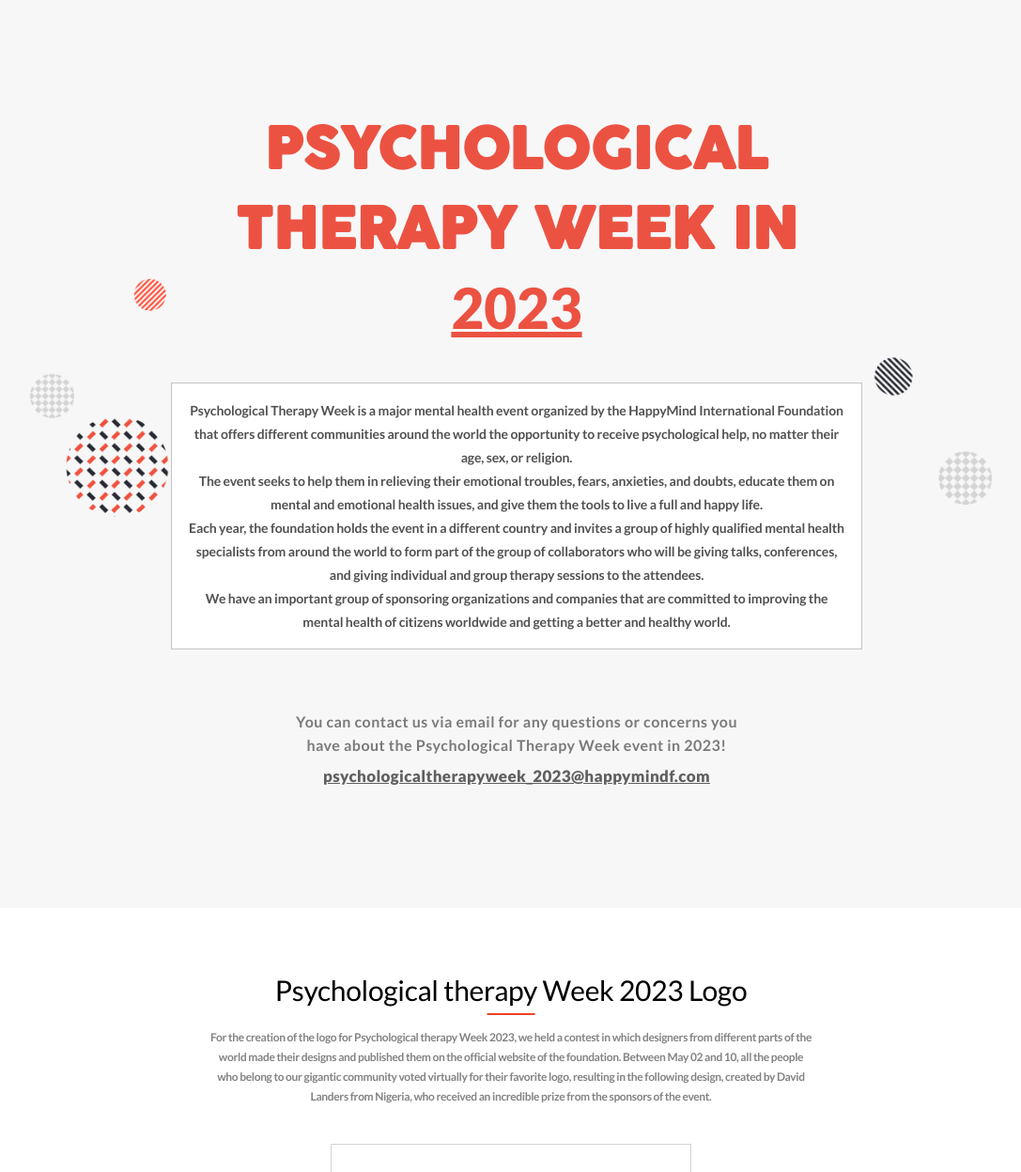
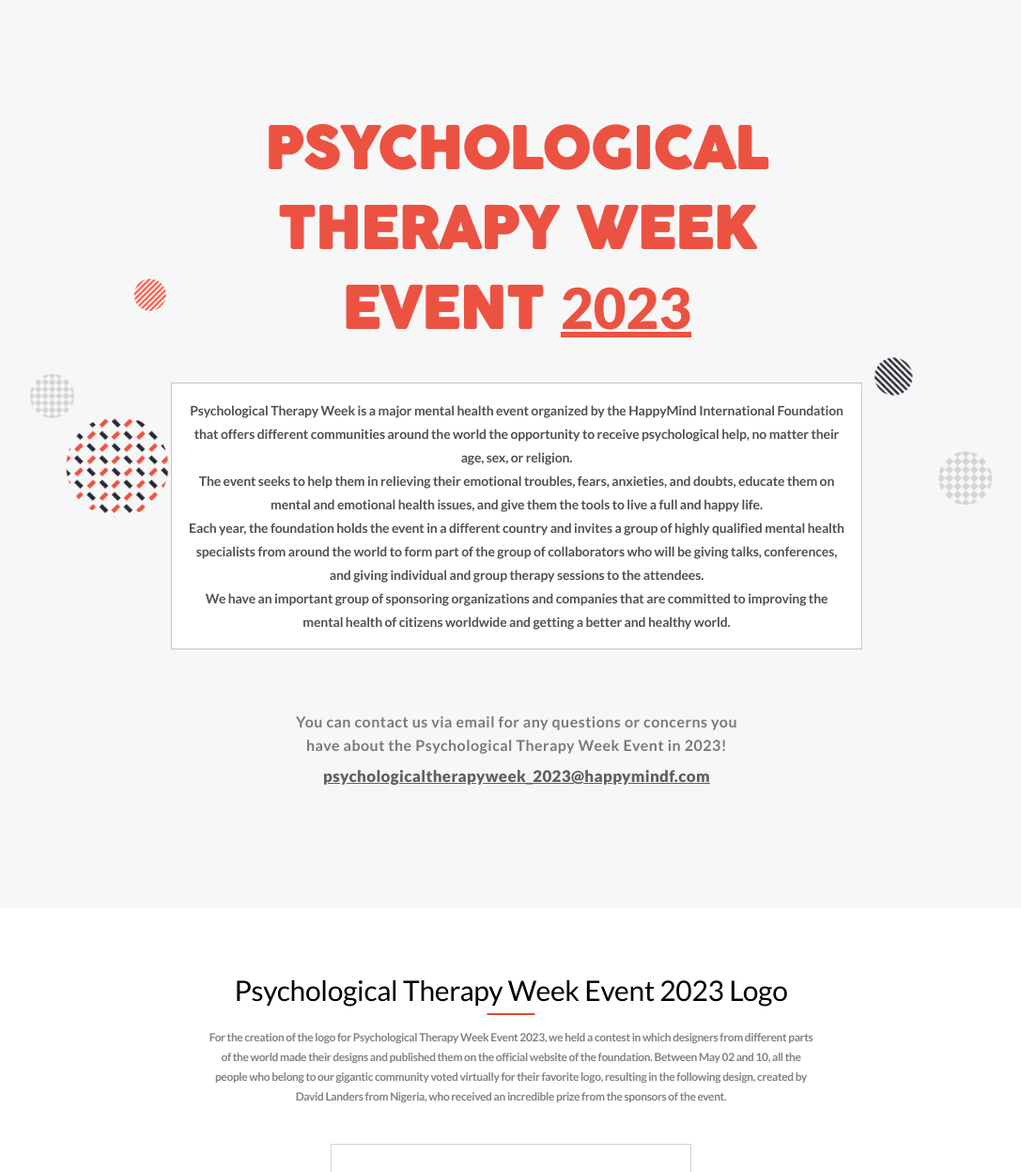
Before and after one commit to NitBravoA92/capstone-project, a website: page about.html in a window 1280 px wide. Shown: the part 120-1367 px from the top of the page at 94% size, without its empty margins (96-1183 px from the left). Drawn offline with Linux system fonts and the light colour scheme.

Commit message:
Update content of the website

```diff
--- a/about.html
+++ b/about.html
@@ -5,7 +5,7 @@
   <meta charset="UTF-8">
   <meta http-equiv="X-UA-Compatible" content="IE=edge">
   <meta name="viewport" content="width=device-width, initial-scale=1.0">
-  <title>About - Psychological therapy Week 2023</title>
+  <title>About - Psychological therapy Week Event 2023</title>
   <link rel="icon" type="image/vnd.icon" href="./assets/img/favicon.ico">
   <link rel="stylesheet" href="./assets/css/general.css">
   <link rel="stylesheet" href="./assets/css/main.css">
@@ -48,7 +48,7 @@
           </div>
           <div class="logo-container">
             <a href="index.html">
-              <img src="./assets/img/logo-original.png" alt="Logo Psychological therapy Week 2023">
+              <img src="./assets/img/logo-original.png" alt="Logo Psychological Therapy Week Event 2023">
             </a>
           </div>
           <nav class="navbar-menu">
@@ -71,7 +71,7 @@
       <div class="container box_flex flex_col justify_center">
         <div id="main-title-container">
           <p class="first-greeting">"Hello, Powerful Minds!"</p>
-          <h1 id="about-title" class="headline-title">Psychological therapy Week in <span class="year">2023</span>
+          <h1 id="about-title" class="headline-title">Psychological Therapy Week Event <span class="year">2023</span>
           </h1>
         </div>
         <div class="headline-description">
@@ -98,16 +98,16 @@
         </div>
         <div id="headline-contact-container">
           <p id="contact-details">You can contact us via email for any questions or concerns you have about the
-            Psychological Therapy Week event in 2023!</p>
+            Psychological Therapy Week Event in 2023!</p>
           <p id="contact-email"><a href="#">psychologicaltherapyweek_2023@happymindf.com</a></p>
         </div>
       </div>
     </section>
     <section id="logo-event-ptw2023">
       <div class="container box_flex flex_col justify_center align_center">
-        <h2 class="section-title">Psychological therapy Week 2023 Logo</h2>
+        <h2 class="section-title">Psychological Therapy Week Event 2023 Logo</h2>
         <p id="logo-origin-details" class="section-description">
-          For the creation of the logo for Psychological therapy Week 2023, we held a contest in which designers from
+          For the creation of the logo for Psychological Therapy Week Event 2023, we held a contest in which designers from
           different parts of the world made their designs and published them on the official website of the foundation.
           Between May 02 and 10, all the people who belong to our gigantic community voted virtually for their favorite
           logo, resulting in the following design, created by David Landers from Nigeria, who received an incredible
@@ -117,14 +117,14 @@
         <div class="box_flex flex_col justify_center align_center">
           <div id="logo-event-ptw2023-image">
             <a href="index.html" class="box_flex flex_col justify_center align_center"><img src="./assets/img/logo-original.png"
-                alt="Logo Psychological therapy Week 2023"></a>
+                alt="Logo Psychological Therapy Week Event 2023"></a>
           </div>
         </div>
       </div>
     </section>
     <section id="latest-events">
       <div class="container box_flex flex_col justify_center align_center">
-        <h2 class="section-title">Lastest Psychological Therapy Weeks</h2>
+        <h2 class="section-title">Lastest Psychological Therapy Week Events</h2>
         <p class="section-description">
           Do you want to know much more about this type of event? Take a look at our last two events held in the
           beautiful cities of Mumbai and Sao Paulo.
@@ -134,22 +134,22 @@
             <div class="event-details">
               <a href="#" class="box_flex flex_col justify_center align_center link-event-page">
                 <p class="event-year">2022</p>
-                <h3 class="event-name">Psychological Therapy Week - Mumbai</h3>
+                <h3 class="event-name">Psychological Therapy Week Event - Mumbai</h3>
               </a>
             </div>
             <div class="event-image-cover">
-              <img src="./assets/img/ptw2022-india.jpg" alt="Free Psychological therapy Week - India 2022" class="event-image-bg">
+              <img src="./assets/img/ptw2022-india.jpg" alt="Free Psychological Therapy Week Event - India 2022" class="event-image-bg">
             </div>
           </div>
           <div class="event-box">
             <div class="event-details">
               <a href="#" class="box_flex flex_col justify_center align_center link-event-page">
                 <p class="event-year">2021</p>
-                <h3 class="event-name">Psychological Therapy Week - Sao Paulo</h3>
+                <h3 class="event-name">Psychological Therapy Week Event - Sao Paulo</h3>
               </a>
             </div>
             <div class="event-image-cover">
-              <img src="./assets/img/ptw2021-brasil.jpg" alt="Free Psychological therapy Week - Brasil 2021" class="event-image-bg">
+              <img src="./assets/img/ptw2021-brasil.jpg" alt="Free Psychological Therapy Week Event - Brasil 2021" class="event-image-bg">
             </div>
           </div>
         </div>
@@ -181,8 +181,8 @@
       <div class="box_flex align_center copyright-wrapper">
         <div class="logo-website">
           <a href="index.html">
-            <img src="./assets/img/logo-original.png" alt="Logo Psychological therapy Week 2023" class="footer-about-mobile logo-footer">
-            <img src="./assets/img/logo-dark.png" alt="Logo Psychological therapy Week 2023" class="footer-about-desktop logo-footer">
+            <img src="./assets/img/logo-original.png" alt="Logo Psychological Therapy Week Event 2023" class="footer-about-mobile logo-footer">
+            <img src="./assets/img/logo-dark.png" alt="Logo Psychological Therapy Week Event 2023" class="footer-about-desktop logo-footer">
           </a>
         </div>
         <p class="copyright">
```
Also changed, not shown: index.html (+2 -2 lines).
